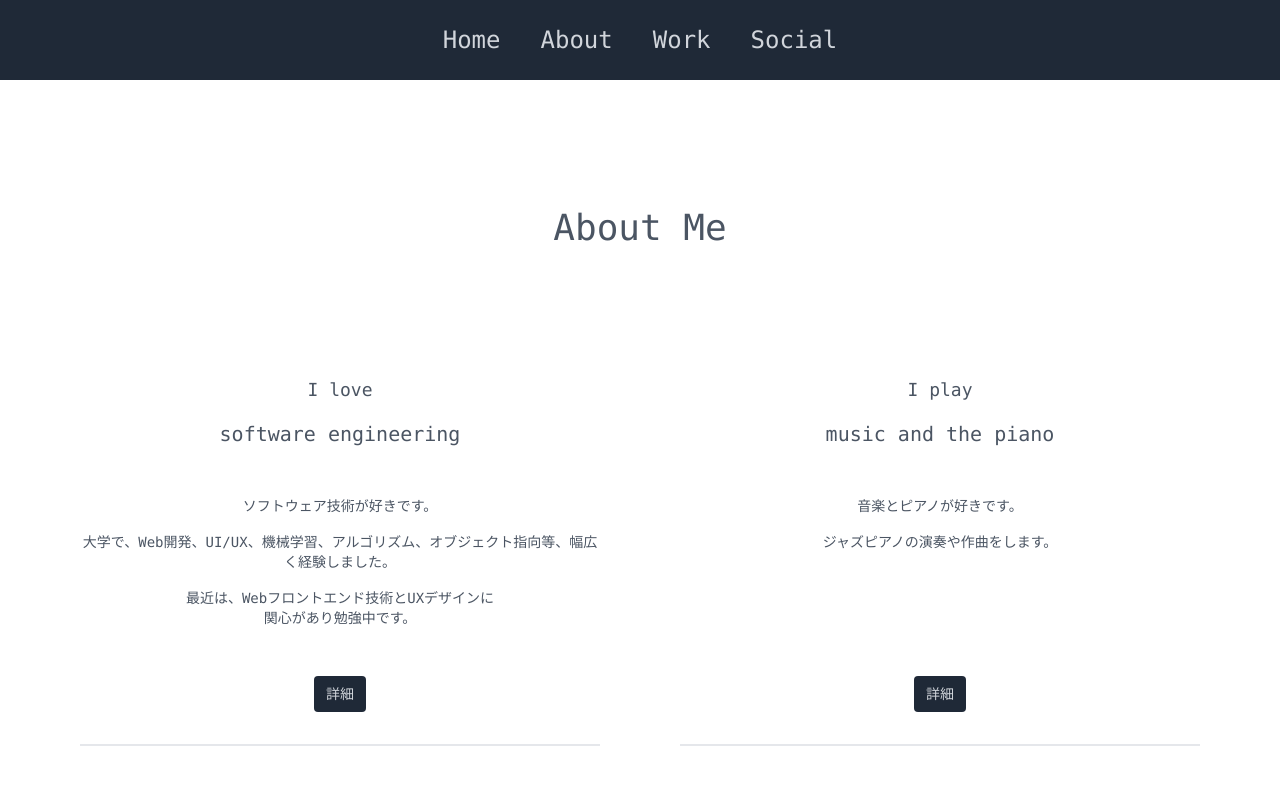
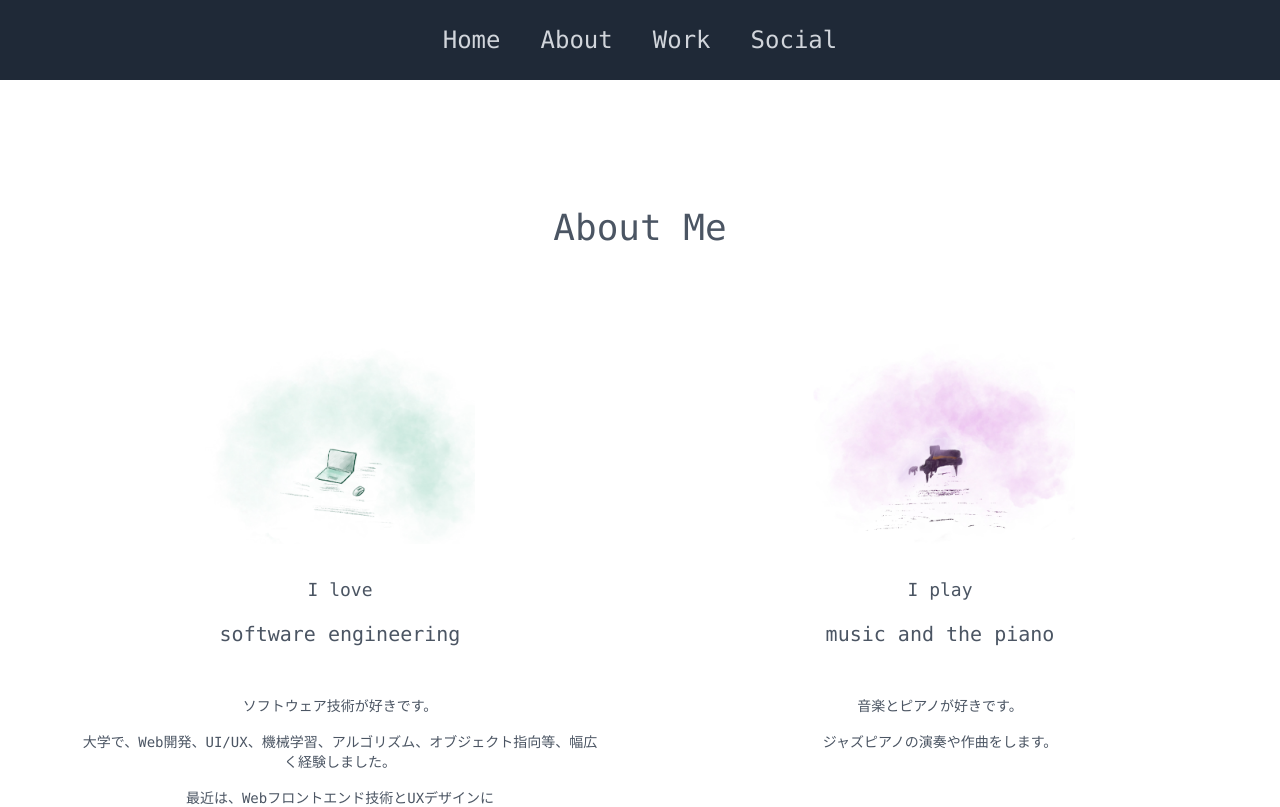
Before and after one commit to yysd94/myblog, a Next.js app: page /about in a window 1280 px wide. Shown: the top 807 px of the page. Built offline with nearby package versions, Linux system fonts and the light colour scheme.

Commit message:
全てのページのNext Imageの実装を復元し、ページの形崩れが起きないことを確認しました。

```diff
--- a/components/about/Sammary.js
+++ b/components/about/Sammary.js
@@ -7,7 +7,7 @@
     <div className="lg:grid lg:grid-cols-2 lg:gap-12 lg:mx-16">
       <div className="my-4 p-4 flex flex-col place-content-between lg:col-span-1">
         <div className="">
-          {/* <div className="flex justify-center">
+          <div className="flex justify-center">
             <Image
               className=""
               src="/pc-image.jpg"
@@ -16,7 +16,7 @@
               layout={"intrinsic"}
               alt="background-image"
             />
-          </div> */}
+          </div>
           <div className="pt-8 text-lg">I love</div>
           <div className="my-4 pb-8 text-xl">software engineering</div>
           <div className="mt-4">
@@ -42,7 +42,7 @@
       </div>
       <div className="my-4 p-4 flex flex-col place-content-between lg:col-span-1">
         <div className="">
-          {/* <div className="flex justify-center">
+          <div className="flex justify-center">
             <Image
               className=""
               src="/piano-image.jpg"
@@ -51,7 +51,7 @@
               layout={"intrinsic"}
               alt="background-image"
             />
-          </div> */}
+          </div>
           <div className="pt-8 text-lg">I play</div>
           <div className="my-4 pb-8 text-xl">music and the piano</div>
           <div className="mt-4">
--- a/pages/index.js
+++ b/pages/index.js
@@ -63,7 +63,6 @@
               </div>
             </div>
           </div>
-          {/* <div className="hidden md:block md:mt-0"> */}
           <div className="">
             <div className="flex justify-center">
               <Image
```
